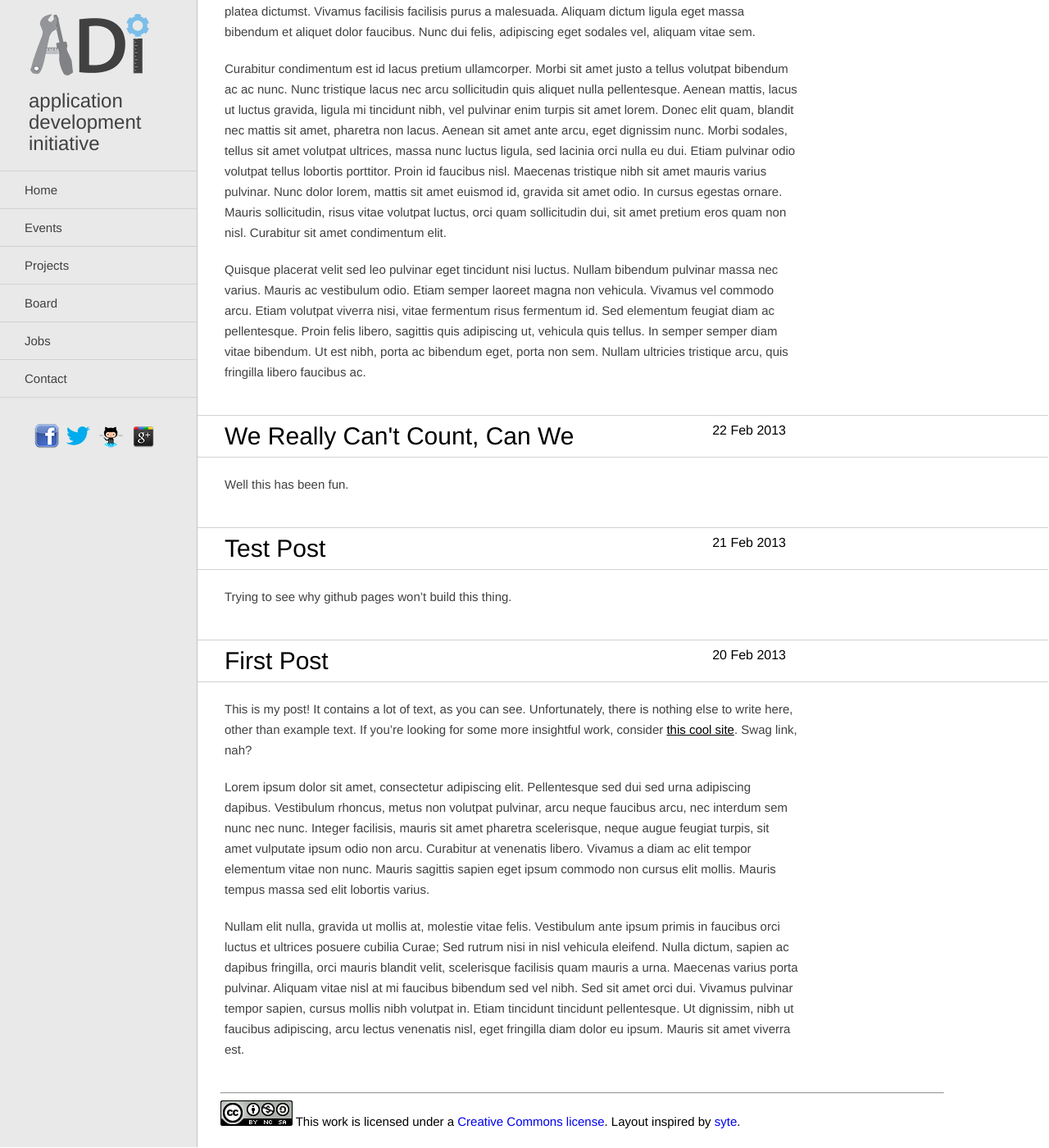
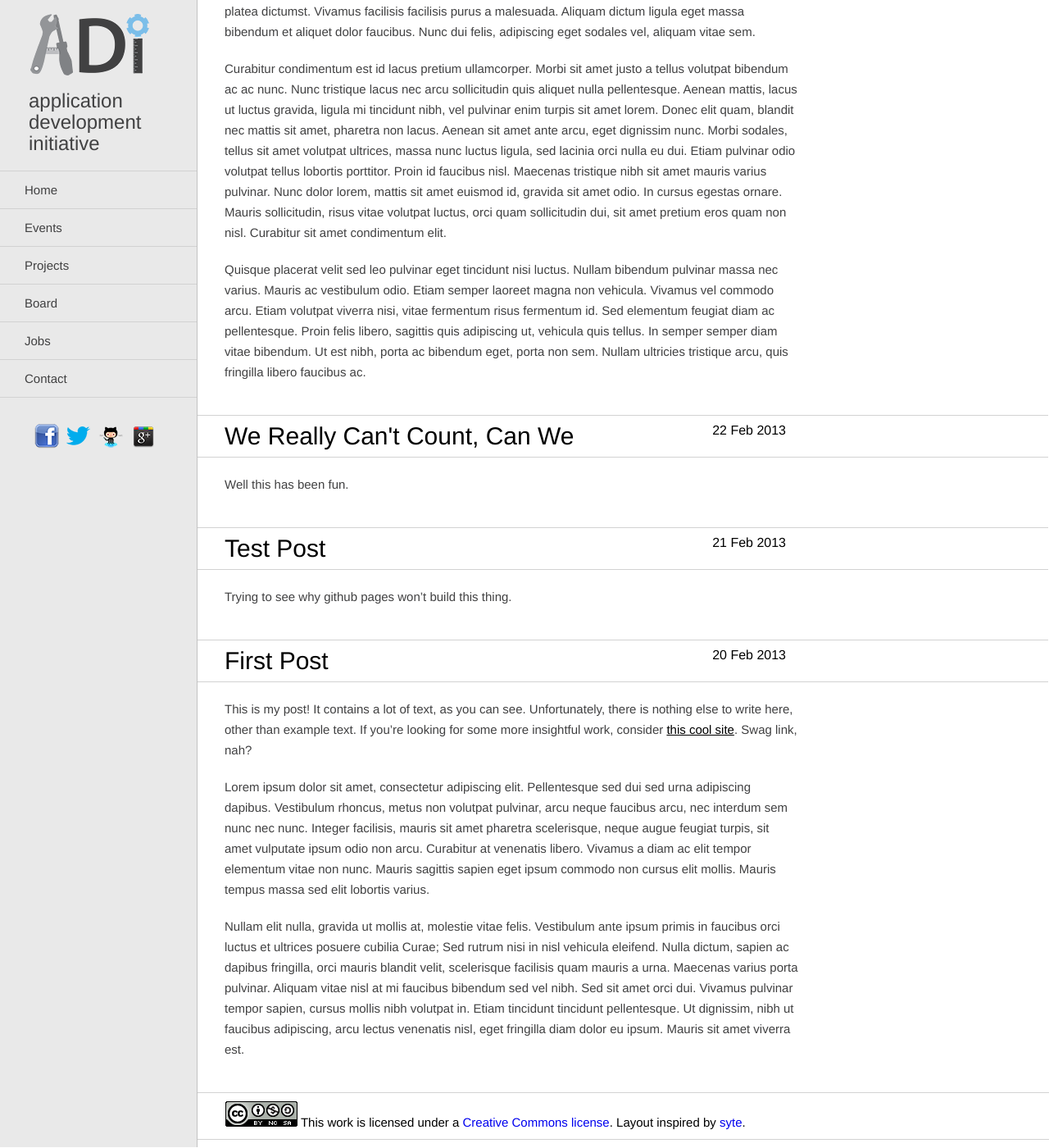
Before and after one commit to adicu/adicu.github.com-dep, a Jekyll site: the page built from index.html, in a window 1280 px wide and 1400 px high, scrolled down 628 px. Shown: the whole window at 82% size. Built offline with Jekyll 4.4.1, drawn with Linux system fonts in a browser that asks for light colours.

Commit message:
Make footer style consistent with post style.

```diff
--- a/_layouts/default.html
+++ b/_layouts/default.html
@@ -40,11 +40,13 @@
   </div>
   <div class="main">
     {{ content }}
-  </div>
-  <div class="footer">
-    <hr>
-    <a href="http://creativecommons.org/licenses/by-nc-sa/3.0/"><img src="../img/cc-license.png"><a/> This work is licensed under a <a href="http://creativecommons.org/licenses/by-nc-sa/3.0/">Creative Commons license</a>.
-    Layout inspired by <a href="https://github.com/rigoneri/syte">syte</a>.
+      <div id="footer">
+        <div id="footer-content">
+          <a href="http://creativecommons.org/licenses/by-nc-sa/3.0/"><img src="../img/cc-license.png"></a>
+          This work is licensed under a <a href="http://creativecommons.org/licenses/by-nc-sa/3.0/">Creative Commons license</a>.
+          Layout inspired by <a href="https://github.com/rigoneri/syte">syte</a>.
+        </div>
+      </div>
   </div>
 
 </body>
--- a/css/style.css
+++ b/css/style.css
@@ -67,12 +67,17 @@ a {
     float: center;
 }
 
-.footer {
-  margin-left: 21%;
-  margin-right: 10%;
-  margin-top: 3%;
-  margin-bottom: 2%;
-  float: bottom;
+#footer {
+  margin-left: -35px;
+  padding: 10px 0px 0px 35px;
+  width: 100%;
+  border-top: 1px solid #D2D2D2;
+  border-bottom: 1px solid #D2D2D2;
+  min-height: 46px;
+}
+
+#footer-content {
+  max-width: 700px;
 }
 
 .contact {
```
